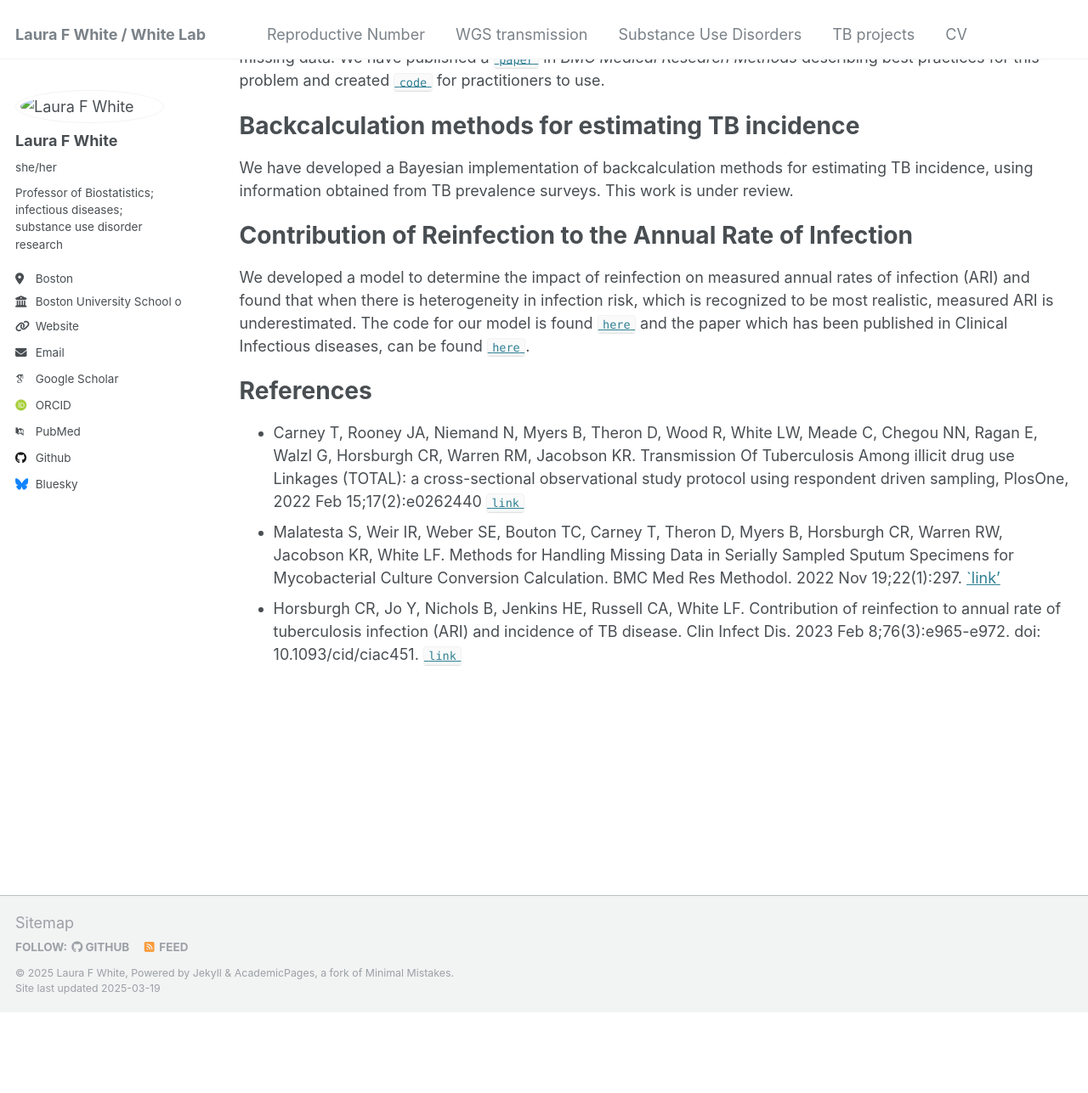
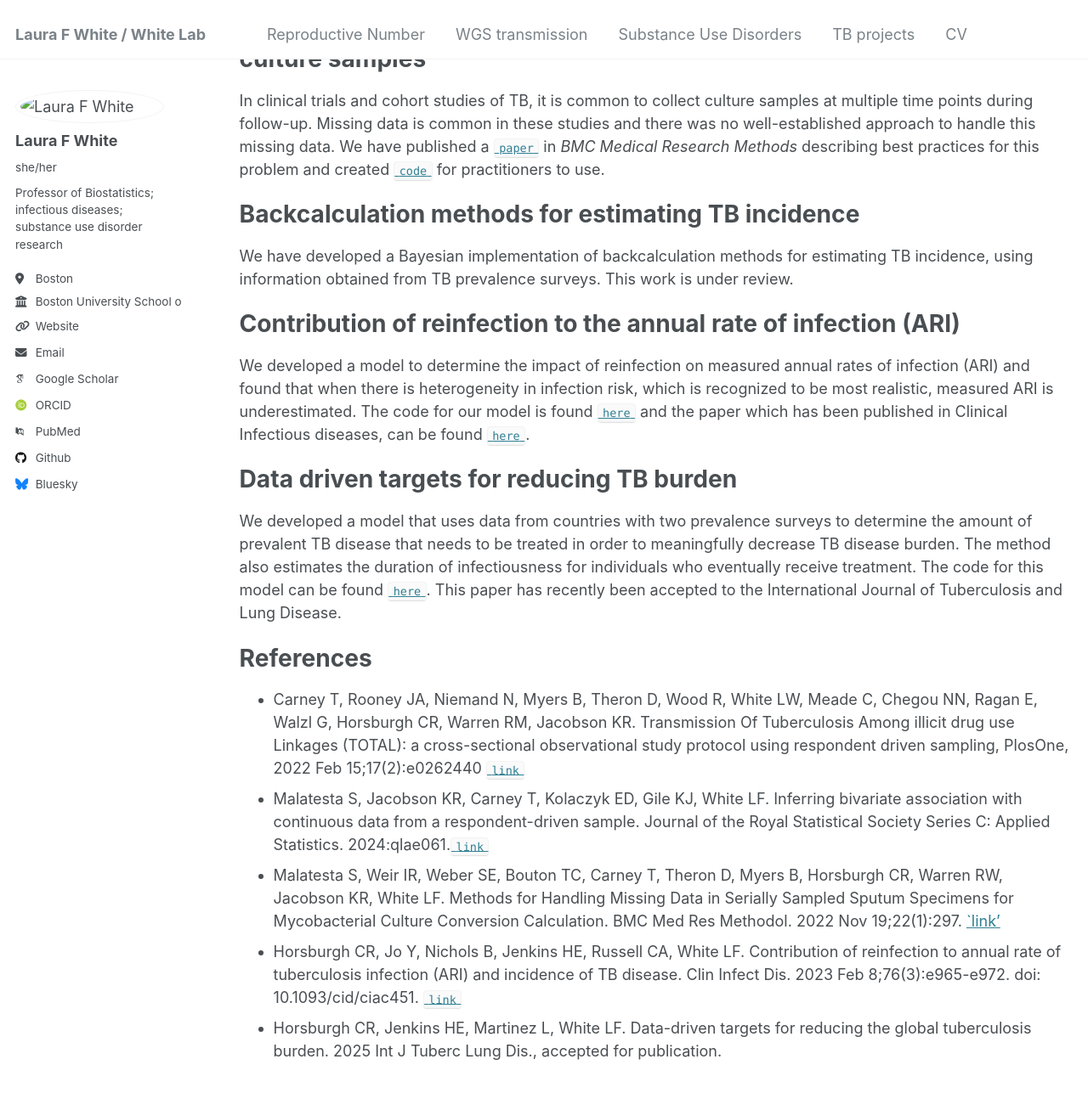
Before and after one commit to LauraFWhiteLab/LauraFWhiteLab.github.io, a Jekyll site: the page built from _pages/TBproj.md, in a window 1280 px wide and 1400 px high, scrolled down 681 px. Shown: the top 1287 px of the window at 85% size. Built offline with Jekyll 4.4.1, drawn with Linux system fonts in a browser that asks for light colours; some web fonts are replaced; before the commit the page ends 1873 px from its top, so only the background shows below that; some of the changed text lies outside the part shown.

Commit message:
Update TBproj.md

```diff
--- a/_pages/TBproj.md
+++ b/_pages/TBproj.md
@@ -17,6 +17,8 @@ Inferential methods with data from Respondent Driven Sampling (RDS)
 
 RDS is a popular method for sampling hard to reach populations. We have implemented this approach in South Africa in a study to understand TB and HIV among people who smoke illicit drugs [(PWSD)][3].
 
+While there are several methods to estimate prevalence from RDS surveys, there are limited methods to perform statistical tests. We have developed a test to do basic two group comparisons and the R package to run this method can be found [`here`](https://github.com/samalatesta/RDSAssociation). This work has been published in [`The Journal of the Royal Statistical Society, Series A`][4].
+
 imputeTBculture: methods to handle missing data in serially collected culture samples
 ===========
 
@@ -27,19 +29,28 @@ Backcalculation methods for estimating TB incidence
 
 We have developed a Bayesian implementation of backcalculation methods for estimating TB incidence, using information obtained from TB prevalence surveys. This work is under review.
 
-Contribution of Reinfection to the Annual Rate of Infection
+Contribution of reinfection to the annual rate of infection (ARI)
 =========
 
 We developed a model to determine the impact of reinfection on measured annual rates of infection (ARI) and found that when there is heterogeneity in infection risk, which is recognized to be most realistic, measured ARI is underestimated. The code for our model is found [`here`](https://github.com/forsbee/ReMoTe/tree/main) and the paper which has been published in Clinical Infectious diseases, can be found [`here`][2].
+
+Data driven targets for reducing TB burden
+==========
+
+We developed a model that uses data from countries with two prevalence surveys to determine the amount of prevalent TB disease that needs to be treated in order to meaningfully decrease TB disease burden. The method also estimates the duration of infectiousness for individuals who eventually receive treatment. The code for this model can be found [`here`](https://github.com/forsbee/TB-duration-estimation). This paper has recently been accepted to the International Journal of Tuberculosis and Lung Disease.
 
 References
 ======
 
 - Carney T, Rooney JA, Niemand N, Myers B, Theron D, Wood R, White LW, Meade C, Chegou NN, Ragan E, Walzl G, Horsburgh CR, Warren RM, Jacobson KR. Transmission Of Tuberculosis Among illicit drug use Linkages (TOTAL):  a cross-sectional observational study protocol using respondent driven sampling, PlosOne, 2022 Feb 15;17(2):e0262440 [`link`][3]
+- Malatesta S, Jacobson KR, Carney T, Kolaczyk ED, Gile KJ, White LF. Inferring bivariate association with continuous data from a respondent-driven sample. Journal of the Royal Statistical Society Series C: Applied Statistics. 2024:qlae061.[`link`][4]
 - Malatesta S, Weir IR, Weber SE, Bouton TC, Carney T, Theron D, Myers B, Horsburgh CR, Warren RW, Jacobson KR, White LF. Methods for Handling Missing Data in Serially Sampled Sputum Specimens for Mycobacterial Culture Conversion Calculation. BMC Med Res Methodol. 2022 Nov 19;22(1):297. [`link'][1]
 - Horsburgh CR, Jo Y, Nichols B, Jenkins HE, Russell CA, White LF. Contribution of reinfection to annual rate of tuberculosis infection (ARI) and incidence of TB disease. Clin Infect Dis. 2023 Feb 8;76(3):e965-e972. doi: 10.1093/cid/ciac451. [`link`][2]
+- Horsburgh CR, Jenkins HE, Martinez L, White LF. Data-driven targets for reducing the global tuberculosis burden. 2025 Int J Tuberc Lung Dis., accepted for publication.
+
 
 
 [1]:<https://doi.org/10.1186/s12874-022-01782-8>
 [2]:<https://pubmed.ncbi.nlm.nih.gov/35666515/>
 [3]:<https://pubmed.ncbi.nlm.nih.gov/35167586/>
+[4]:<https://academic.oup.com/jrsssc/article-abstract/74/2/429/7909014?redirectedFrom=fulltext&login=false>
```
